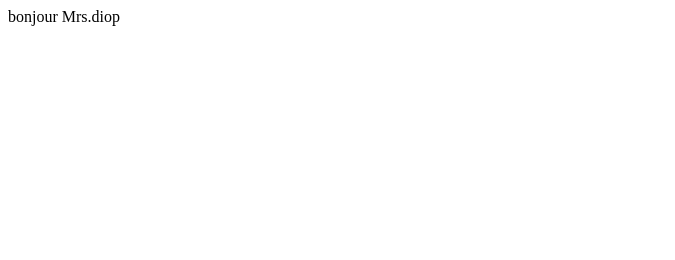
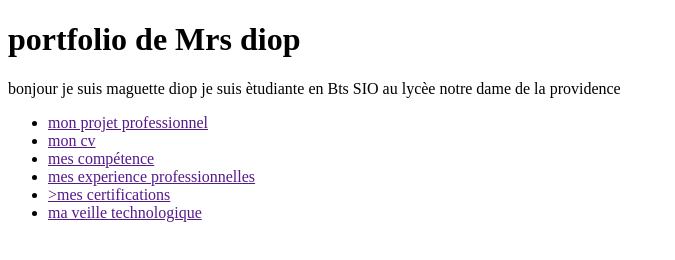
Before and after one commit to Maguettechou/tp-git, a plain HTML site: page index.html in a window 1280 px wide. Shown: the whole page, without its empty margins (0-675 px from the left). Drawn offline with Linux system fonts and the light colour scheme.

Commit message:
crèation du menu

```diff
--- a/index.html
+++ b/index.html
@@ -6,6 +6,28 @@
     <title>mon portfolio</title>
 </head>
 <body>
-  bonjour Mrs.diop
+  <h1>portfolio de Mrs diop</h1>
+  <p>bonjour je suis maguette diop je suis ètudiante en Bts SIO au lycèe notre dame de la providence </p>
+
+  <ul>
+    <li>
+        <a href="">mon projet professionnel</a>
+    </li>
+    <li>
+        <a href="">mon cv</a>
+    </li>
+    <li>
+        <a href="">mes compétence</a>
+    </li>
+    <li>
+        <a href="">mes experience professionnelles</a> </li>
+    <li>
+        <a href="">>mes certifications</a>
+    </li>
+
+    <li>
+        <a href="">ma veille technologique</a>
+    </li>
+  </ul>
 </body>
 </html>
```
